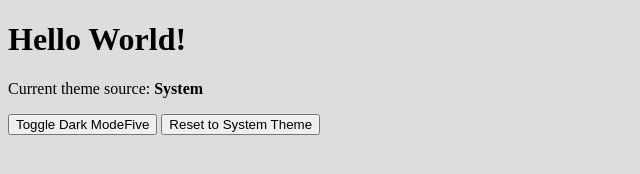
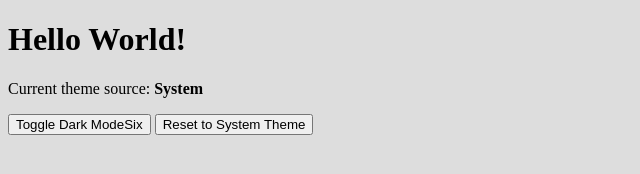
Before and after one commit to yaoguilv/my-electron-app, an Electron app: page index.html in a window 800 px wide. Shown: the full height of the page, 0-640 px from the left. Drawn offline with Linux system fonts and the light colour scheme.

Commit message:
modify60

```diff
--- a/index.html
+++ b/index.html
@@ -12,7 +12,7 @@
     <h1>Hello World!</h1>
     <p>Current theme source: <strong id="theme-source">System</strong></p>
 
-    <button id="toggle-dark-mode">Toggle Dark ModeFive</button>
+    <button id="toggle-dark-mode">Toggle Dark ModeSix</button>
     <button id="reset-to-system">Reset to System Theme</button>
 
     <script src="renderer.js"></script>
--- a/package.json
+++ b/package.json
@@ -1,6 +1,6 @@
 {
   "name": "my-electron-app",
-  "version": "5.0.0",
+  "version": "6.0.0",
   "description": "my electron tutorial",
   "main": "main.js",
   "author": "cx",
```
